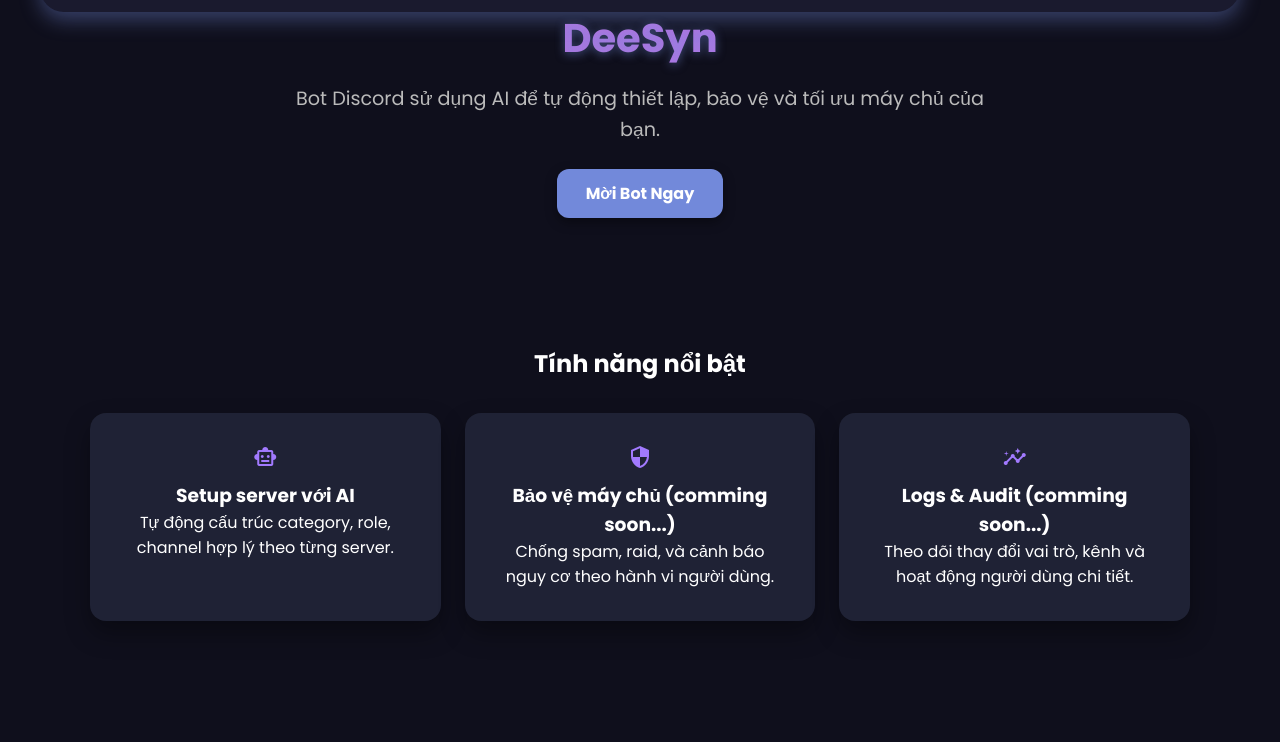
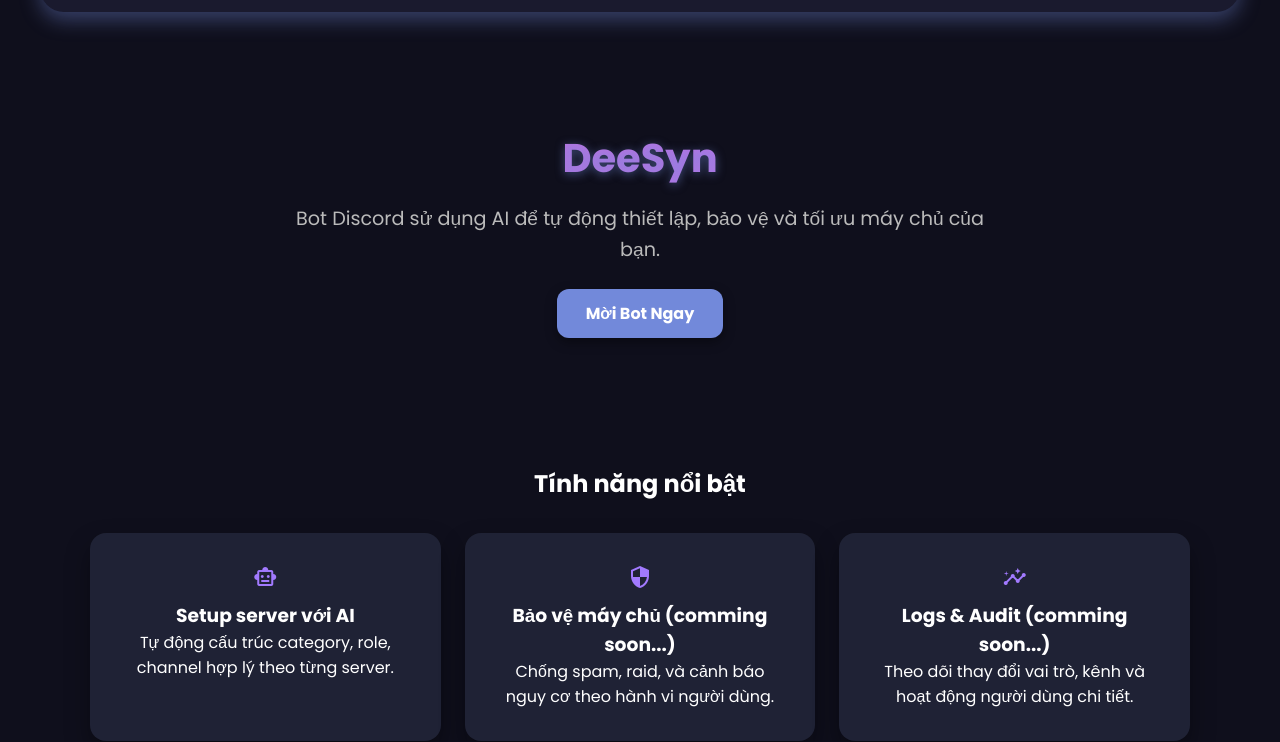
Before and after one commit to Notkenftr/DeeSyn, a plain HTML site: page index.html in a window 1280 px wide. Shown: the part 88-830 px from the top of the page. Drawn offline with nearby package versions, Linux system fonts and the light colour scheme.

Commit message:
Update index.html

```diff
--- a/index.html
+++ b/index.html
@@ -26,7 +26,7 @@
     </nav>
 
     <section class="hero">
-      <h1 class="animated-text">DeeSyn</h1>
+      <h1 class="animated-text"><br><br>DeeSyn</h1>
       <p>Bot Discord sử dụng AI để tự động thiết lập, bảo vệ và tối ưu máy chủ của bạn.</p>
       <a href="https://discord.com/oauth2/authorize?client_id=981424058392526848" class="btn primary">Mời Bot Ngay</a>
     </section>
```
